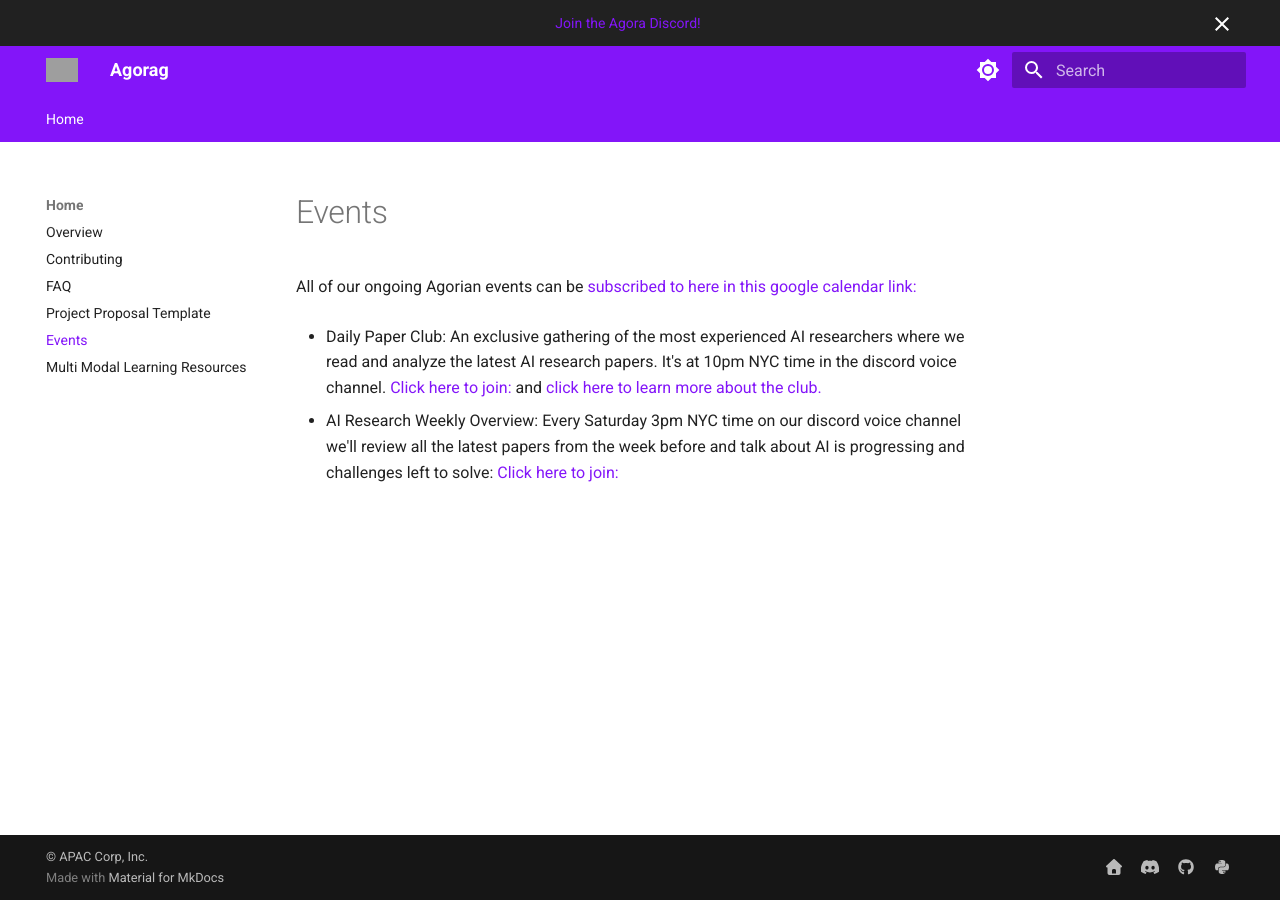
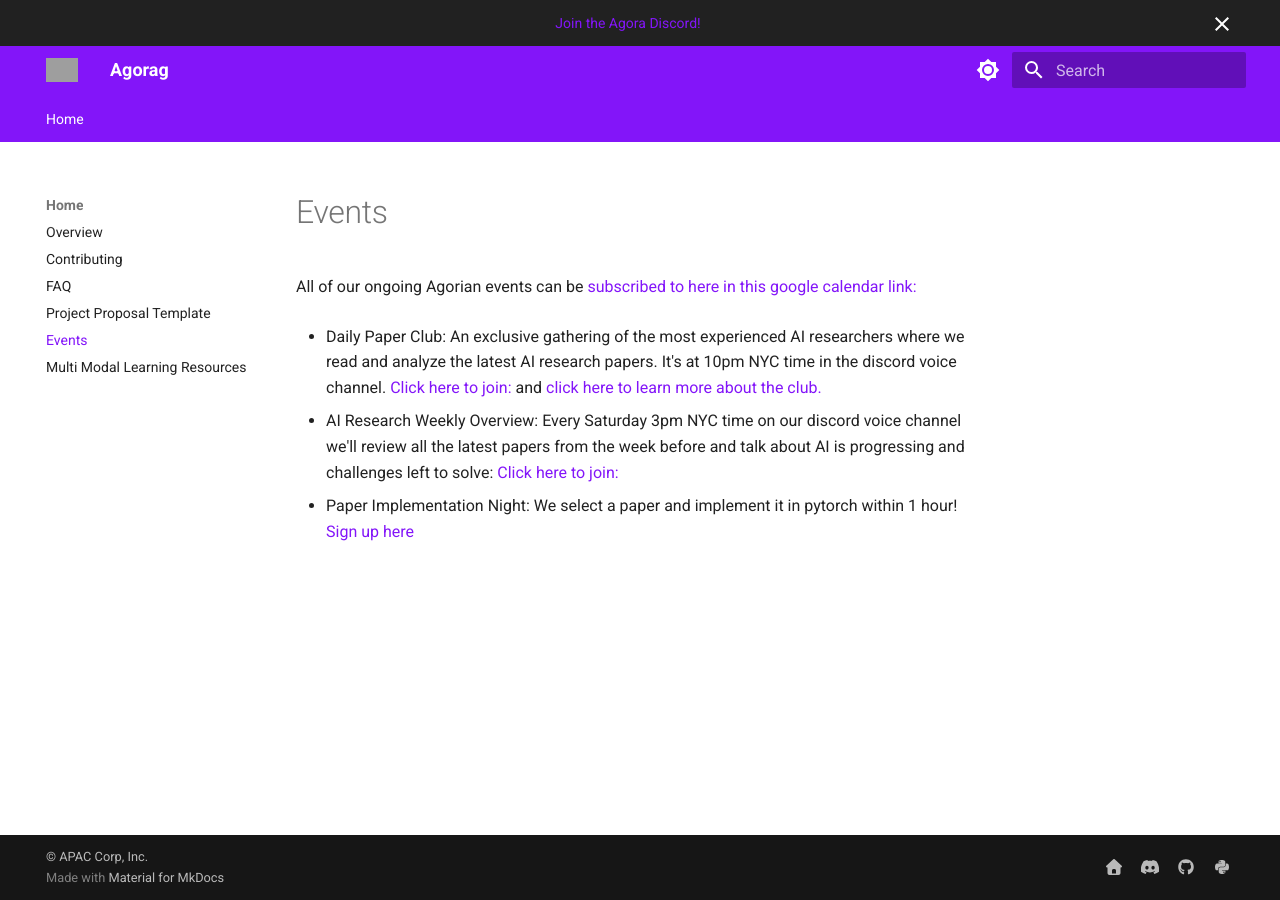
Before and after one commit to Agora-Lab-AI/AgoraHub, an MkDocs documentation site: the page built from docs/events.md, in a window 1280 px wide. Built offline with MkDocs 1.6.1 and Material for MkDocs 9.7.7, drawn with Linux system fonts in a browser that asks for light colours; grey boxes are pictures that could not be loaded.

Commit message:
daily paper implementation night

```diff
--- a/docs/events.md
+++ b/docs/events.md
@@ -4,3 +4,5 @@ All of our ongoing Agorian events can be [subscribed to here in this google cale
 - Daily Paper Club: An exclusive gathering of the most experienced AI researchers where we read and analyze the latest AI research papers. It's at 10pm NYC time in the discord voice channel. [Click here to join: ](https://discord.gg/7VckQVxvKk) and [click here to learn more about the club.](https://github.com/Agora-X/DailyPaperClub)
 
 - AI Research Weekly Overview: Every Saturday 3pm NYC time on our discord voice channel we'll review all the latest papers from the week before and talk about AI is progressing and challenges left to solve: [Click here to join: ](https://discord.gg/7VckQVxvKk)
+
+- Paper Implementation Night: We select a paper and implement it in pytorch within 1 hour! [Sign up here](https://lu.ma/i0u30cgv)
```
Also changed, not shown: README.md (+5 -0 lines).
